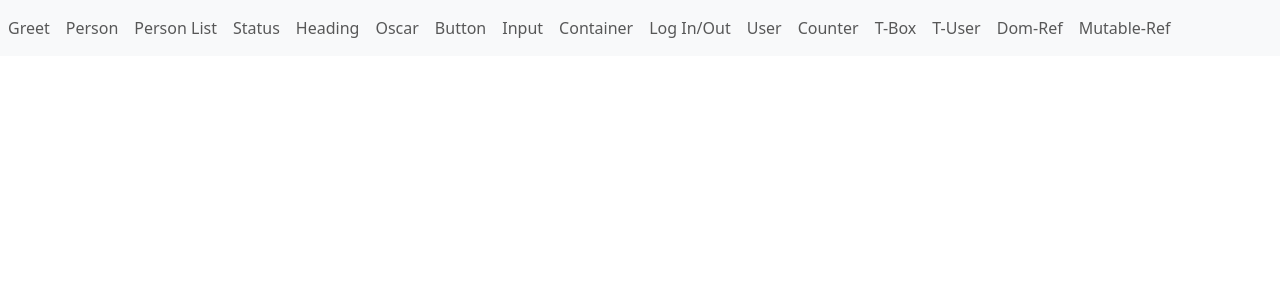
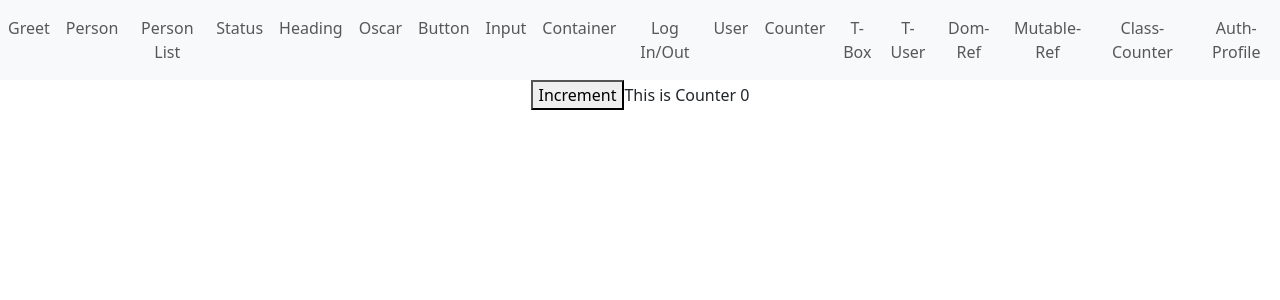
Before and after one commit to lucifercodz/ts-react, a React (Create React App) app: page /class-counter in a window 1280 px wide. Shown: the top 300 px of the page. Built offline with nearby package versions, Linux system fonts and the light colour scheme.

Commit message:
adding class and auth folder

```diff
--- a/src/App.tsx
+++ b/src/App.tsx
@@ -22,6 +22,9 @@ import { Box } from './components/context/Box';
 import { UsercontextProvider } from './components/context/Usercontext';
 import { DomRef } from './components/ref/DomRef';
 import { MutableRef } from './components/ref/MutableRef';
+import { ClassCounter } from './components/class/ClassCounter';
+import { Private } from './components/auth/Private';
+import { Profile } from './components/auth/Profile';
 
 function App() {
   const personName = {
@@ -167,6 +170,18 @@ function App() {
               path="/mutable-ref"
               element={<MutableRef />}>
             </Route>
+
+            <Route
+              caseSensitive
+              path="/class-counter"
+              element={<ClassCounter message='This is Counter' />}>
+            </Route>
+
+            <Route
+              caseSensitive
+              path="/auth-profile"
+              element={<Private isLoggedin={true} component={Profile} />}>
+            </Route>
           </Routes>
       </Router>
     </div>
--- a/src/components/MenuBar.tsx
+++ b/src/components/MenuBar.tsx
@@ -116,6 +116,18 @@ export const MenuBar = () => {
                     Mutable-Ref
                 </Link>
             </li>
+
+            <li className="nav-item">
+                <Link className="nav-link" to="/class-counter">
+                    Class-Counter
+                </Link>
+            </li>
+
+            <li className="nav-item">
+                <Link className="nav-link" to="/auth-profile">
+                    Auth-Profile
+                </Link>
+            </li>
           </ul>
         </div>
       </nav>
--- /dev/null
+++ b/src/components/auth/Login.tsx
@@ -0,0 +1,3 @@
+export const Login = () => {
+    return <div>Please login to continue</div>
+}
--- /dev/null
+++ b/src/components/auth/Private.tsx
@@ -0,0 +1,18 @@
+import React from "react";
+import { Login } from "./Login";
+import { ProfileProps } from "./Profile";
+
+type PrivateProps = {
+    isLoggedin: boolean
+    component: React.ComponentType<ProfileProps>
+}
+
+export const Private = ({isLoggedin, component:Component}: PrivateProps) => {
+    if (isLoggedin) {
+        return <Component name='Prathamesh' />
+    }
+    else
+    {
+        return <Login />
+    }
+}
--- /dev/null
+++ b/src/components/auth/Profile.tsx
@@ -0,0 +1,7 @@
+export type ProfileProps = {
+    name: string
+}
+
+export const Profile = ({name}: ProfileProps) => {
+    return <div>Private Profile Component. Name is {name}</div>
+}
--- /dev/null
+++ b/src/components/class/ClassCounter.tsx
@@ -0,0 +1,28 @@
+import { Component, ReactNode } from "react";
+
+type CounterProps = {
+    message: string
+}
+
+type ConterState = {
+    count:number
+}
+
+export class ClassCounter extends Component<CounterProps, ConterState> {
+    state = {
+        count: 0,
+    }
+
+    handleClick = () => {
+        this.setState((prevState) => ({count: prevState.count + 1}))
+    }
+
+    render() {
+        return(
+            <div>
+                <button onClick={this.handleClick}>Increment</button>
+                {this.props.message} {this.state.count}
+            </div>
+        )
+    }
+}
```
